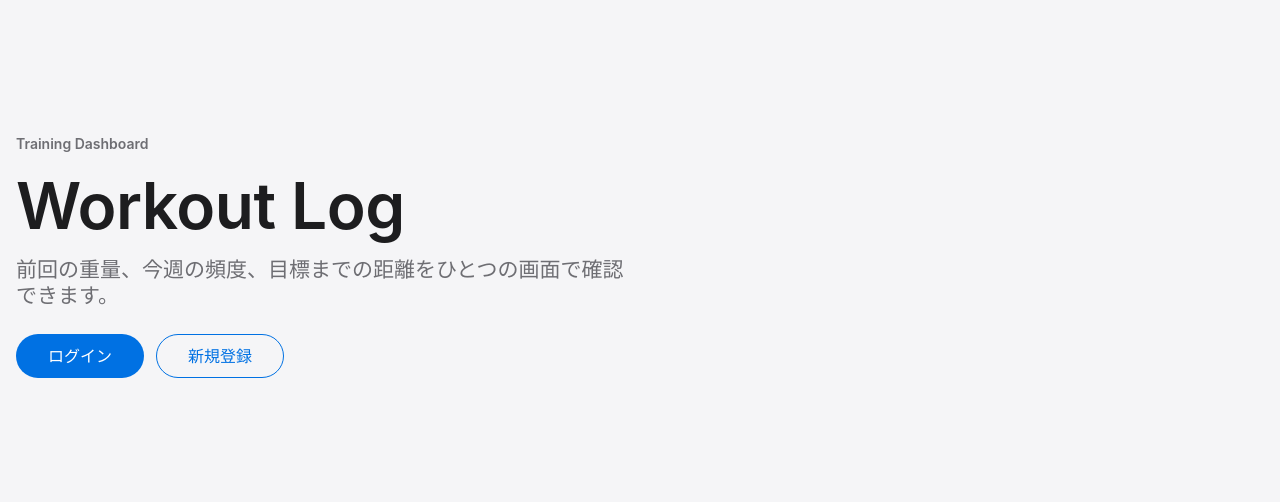
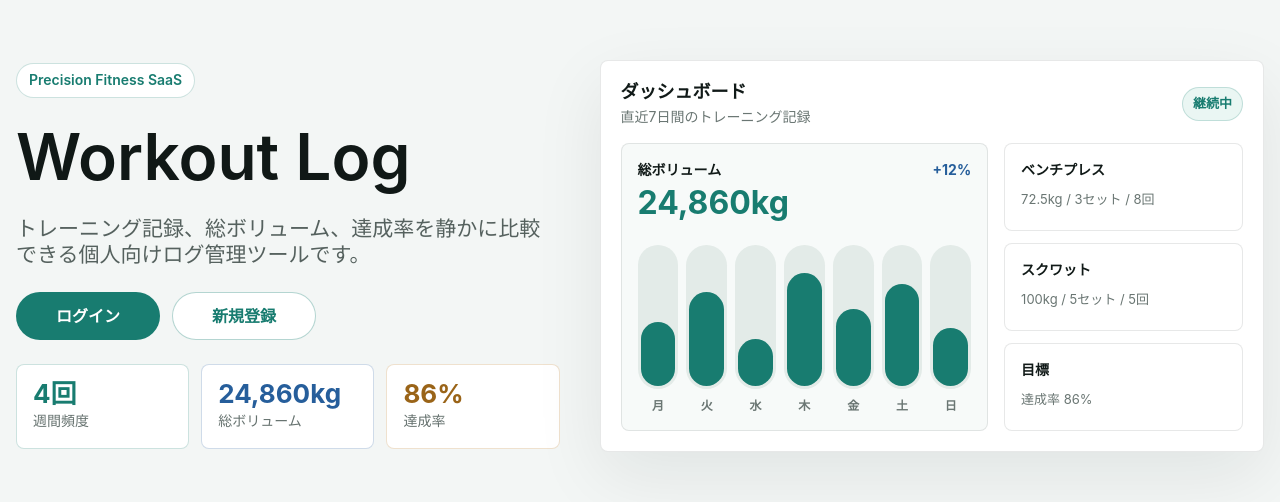
Before and after one commit to shnymywk/workout-log, a Next.js app: page / in a window 1280 px wide. Shown: the part 144-646 px from the top of the page. Built offline with nearby package versions, Linux system fonts and the light colour scheme.

Commit message:
トップページのUIを刷新

```diff
--- a/app/page.tsx
+++ b/app/page.tsx
@@ -3,30 +3,57 @@
 import Link from "next/link";
 import styled from "styled-components";
 
+const metrics = [
+  { label: "週間頻度", value: "4回", tone: "teal" },
+  { label: "総ボリューム", value: "24,860kg", tone: "blue" },
+  { label: "達成率", value: "86%", tone: "amber" }
+] as const;
+
+const chartBars = [
+  { day: "月", height: "46%" },
+  { day: "火", height: "68%" },
+  { day: "水", height: "34%" },
+  { day: "木", height: "82%" },
+  { day: "金", height: "56%" },
+  { day: "土", height: "74%" },
+  { day: "日", height: "42%" }
+] as const;
+
 const Page = styled.main`
   min-height: 100vh;
-  background: ${({ theme }) => theme.colors.backgroundElevated};
+  background: #f3f6f5;
+  color: #1b2321;
 `;
 
 const Content = styled.div`
   display: grid;
   width: min(100% - 2rem, ${({ theme }) => theme.layout.contentMaxWidth});
   min-height: 100vh;
-  align-content: center;
-  gap: ${({ theme }) => theme.space[6]};
+  align-items: center;
+  gap: ${({ theme }) => theme.space[10]};
   margin: 0 auto;
-  padding: clamp(3rem, 8vw, 6rem) 0;
+  padding: ${({ theme }) => theme.space[10]} 0;
+
+  @media (min-width: 1024px) {
+    grid-template-columns: minmax(0, 0.9fr) minmax(24rem, 1.1fr);
+    padding: ${({ theme }) => theme.space[16]} 0;
+  }
 `;
 
 const Hero = styled.section`
   display: grid;
-  gap: ${({ theme }) => theme.space[4]};
-  max-width: 46rem;
+  gap: ${({ theme }) => theme.space[6]};
+  max-width: 42rem;
 `;
 
 const Eyebrow = styled.p`
+  width: fit-content;
   margin: 0;
-  color: ${({ theme }) => theme.colors.textSecondary};
+  border: 1px solid rgba(24, 124, 112, 0.22);
+  border-radius: ${({ theme }) => theme.radii.pill};
+  background: #ffffff;
+  color: #187c70;
+  padding: 0.375rem 0.75rem;
   font-size: ${({ theme }) => theme.fontSizes.caption};
   font-weight: 600;
   letter-spacing: ${({ theme }) => theme.letterSpacing.normal};
@@ -34,18 +61,22 @@ const Eyebrow = styled.p`
 
 const Title = styled.h1`
   margin: 0;
-  color: ${({ theme }) => theme.colors.textPrimary};
+  color: #101816;
   font-family: ${({ theme }) => theme.fonts.display};
-  font-size: clamp(2.5rem, 7vw, ${({ theme }) => theme.fontSizes.pageTitle});
+  font-size: 2.75rem;
   font-weight: 600;
   line-height: ${({ theme }) => theme.lineHeights.heading};
-  letter-spacing: ${({ theme }) => theme.letterSpacing.tight};
+  letter-spacing: ${({ theme }) => theme.letterSpacing.normal};
+
+  @media (min-width: 834px) {
+    font-size: ${({ theme }) => theme.fontSizes.pageTitle};
+  }
 `;
 
 const Lead = styled.p`
   max-width: 38rem;
   margin: 0;
-  color: ${({ theme }) => theme.colors.textSecondary};
+  color: #55615e;
   font-size: ${({ theme }) => theme.fontSizes.subtitle};
   line-height: ${({ theme }) => theme.lineHeights.compact};
   letter-spacing: ${({ theme }) => theme.letterSpacing.normal};
@@ -59,31 +90,243 @@ const AuthActions = styled.div`
 
 const AuthLink = styled(Link)<{ $variant?: "primary" | "secondary" }>`
   display: inline-flex;
-  min-height: 2.75rem;
-  min-width: 8rem;
+  min-height: 3rem;
+  min-width: 9rem;
   align-items: center;
   justify-content: center;
   border: 1px solid
-    ${({ theme, $variant }) => ($variant === "secondary" ? theme.colors.appleBlue : "transparent")};
+    ${({ $variant }) => ($variant === "secondary" ? "rgba(24, 124, 112, 0.32)" : "transparent")};
   border-radius: ${({ theme }) => theme.radii.pill};
-  background: ${({ theme, $variant }) =>
-    $variant === "secondary" ? "transparent" : theme.colors.appleBlue};
-  color: ${({ theme, $variant }) => ($variant === "secondary" ? theme.colors.appleBlue : "#fff")};
+  background: ${({ $variant }) => ($variant === "secondary" ? "#ffffff" : "#187c70")};
+  color: ${({ $variant }) => ($variant === "secondary" ? "#187c70" : "#ffffff")};
   padding: 0.625rem 1.375rem;
   font-size: 1rem;
-  font-weight: 400;
+  font-weight: 600;
   line-height: 1;
   letter-spacing: ${({ theme }) => theme.letterSpacing.normal};
   transition:
     background-color 160ms ease,
+    border-color 160ms ease,
     transform 160ms ease;
 
   &:hover {
-    background: ${({ theme, $variant }) =>
-      $variant === "secondary" ? "rgba(0, 113, 227, 0.08)" : theme.colors.linkBlue};
+    border-color: ${({ $variant }) =>
+      $variant === "secondary" ? "rgba(16, 75, 68, 0.36)" : "transparent"};
+    background: ${({ $variant }) => ($variant === "secondary" ? "#edf6f4" : "#104b44")};
     text-decoration: none;
     transform: translateY(-1px);
   }
+`;
+
+const MetricGrid = styled.div`
+  display: grid;
+  grid-template-columns: repeat(3, minmax(0, 1fr));
+  gap: ${({ theme }) => theme.space[3]};
+  max-width: 38rem;
+
+  @media (max-width: 833px) {
+    grid-template-columns: 1fr;
+  }
+`;
+
+const Metric = styled.div<{ $tone: "teal" | "blue" | "amber" }>`
+  display: grid;
+  gap: ${({ theme }) => theme.space[1]};
+  border: 1px solid
+    ${({ $tone }) =>
+      $tone === "teal"
+        ? "rgba(24, 124, 112, 0.22)"
+        : $tone === "blue"
+          ? "rgba(38, 94, 155, 0.22)"
+          : "rgba(181, 119, 34, 0.22)"};
+  border-radius: ${({ theme }) => theme.radii.card};
+  background: #ffffff;
+  padding: ${({ theme }) => theme.space[4]};
+`;
+
+const MetricValue = styled.span<{ $tone: "teal" | "blue" | "amber" }>`
+  color: ${({ $tone }) =>
+    $tone === "teal" ? "#187c70" : $tone === "blue" ? "#265e9b" : "#9a6418"};
+  font-family: ${({ theme }) => theme.fonts.display};
+  font-size: 1.625rem;
+  font-weight: 700;
+  line-height: 1;
+  letter-spacing: ${({ theme }) => theme.letterSpacing.normal};
+`;
+
+const MetricLabel = styled.span`
+  color: #66726f;
+  font-size: ${({ theme }) => theme.fontSizes.caption};
+  letter-spacing: ${({ theme }) => theme.letterSpacing.normal};
+`;
+
+const Preview = styled.section`
+  display: grid;
+  gap: ${({ theme }) => theme.space[4]};
+  border: 1px solid rgba(20, 32, 29, 0.1);
+  border-radius: ${({ theme }) => theme.radii.card};
+  background: #ffffff;
+  box-shadow: rgba(12, 28, 24, 0.08) 0 24px 70px;
+  padding: ${({ theme }) => theme.space[5]};
+`;
+
+const PreviewHeader = styled.div`
+  display: flex;
+  align-items: center;
+  justify-content: space-between;
+  gap: ${({ theme }) => theme.space[4]};
+`;
+
+const PreviewTitleGroup = styled.div`
+  display: grid;
+  gap: ${({ theme }) => theme.space[1]};
+`;
+
+const PreviewTitle = styled.h2`
+  margin: 0;
+  color: #111a18;
+  font-family: ${({ theme }) => theme.fonts.display};
+  font-size: 1.125rem;
+  font-weight: 700;
+  line-height: ${({ theme }) => theme.lineHeights.compact};
+  letter-spacing: ${({ theme }) => theme.letterSpacing.normal};
+`;
+
+const PreviewMeta = styled.p`
+  margin: 0;
+  color: #6a7673;
+  font-size: ${({ theme }) => theme.fontSizes.caption};
+  letter-spacing: ${({ theme }) => theme.letterSpacing.normal};
+`;
+
+const StatusBadge = styled.span`
+  flex: 0 0 auto;
+  border: 1px solid rgba(24, 124, 112, 0.2);
+  border-radius: ${({ theme }) => theme.radii.pill};
+  background: #eaf6f3;
+  color: #187c70;
+  padding: 0.375rem 0.625rem;
+  font-size: 0.8125rem;
+  font-weight: 700;
+  letter-spacing: ${({ theme }) => theme.letterSpacing.normal};
+`;
+
+const PreviewBody = styled.div`
+  display: grid;
+  gap: ${({ theme }) => theme.space[4]};
+
+  @media (min-width: 834px) {
+    grid-template-columns: minmax(0, 1fr) minmax(12rem, 0.65fr);
+  }
+`;
+
+const ChartPanel = styled.div`
+  display: grid;
+  min-height: 18rem;
+  gap: ${({ theme }) => theme.space[4]};
+  border: 1px solid rgba(20, 32, 29, 0.1);
+  border-radius: ${({ theme }) => theme.radii.card};
+  background: #f7faf9;
+  padding: ${({ theme }) => theme.space[4]};
+`;
+
+const ChartHeader = styled.div`
+  display: flex;
+  align-items: start;
+  justify-content: space-between;
+  gap: ${({ theme }) => theme.space[3]};
+`;
+
+const ChartTitle = styled.p`
+  margin: 0;
+  color: #111a18;
+  font-size: ${({ theme }) => theme.fontSizes.caption};
+  font-weight: 700;
+  letter-spacing: ${({ theme }) => theme.letterSpacing.normal};
+`;
+
+const ChartValue = styled.p`
+  margin: ${({ theme }) => theme.space[1]} 0 0;
+  color: #187c70;
+  font-family: ${({ theme }) => theme.fonts.display};
+  font-size: 2rem;
+  font-weight: 700;
+  line-height: ${({ theme }) => theme.lineHeights.heading};
+  letter-spacing: ${({ theme }) => theme.letterSpacing.normal};
+`;
+
+const ChartDelta = styled.span`
+  color: #265e9b;
+  font-size: ${({ theme }) => theme.fontSizes.caption};
+  font-weight: 700;
+  letter-spacing: ${({ theme }) => theme.letterSpacing.normal};
+`;
+
+const Bars = styled.div`
+  display: grid;
+  grid-template-columns: repeat(7, minmax(0, 1fr));
+  align-items: end;
+  gap: ${({ theme }) => theme.space[2]};
+`;
+
+const BarGroup = styled.div`
+  display: grid;
+  min-width: 0;
+  gap: ${({ theme }) => theme.space[2]};
+  justify-items: center;
+`;
+
+const BarTrack = styled.div`
+  display: flex;
+  width: 100%;
+  height: 9rem;
+  align-items: end;
+  border-radius: ${({ theme }) => theme.radii.pill};
+  background: #e3ebe8;
+  padding: 0.1875rem;
+`;
+
+const Bar = styled.span<{ $height: string }>`
+  width: 100%;
+  height: ${({ $height }) => $height};
+  border-radius: ${({ theme }) => theme.radii.pill};
+  background: #187c70;
+`;
+
+const BarLabel = styled.span`
+  color: #6a7673;
+  font-size: 0.75rem;
+  font-weight: 700;
+  letter-spacing: ${({ theme }) => theme.letterSpacing.normal};
+`;
+
+const LogList = styled.div`
+  display: grid;
+  gap: ${({ theme }) => theme.space[3]};
+`;
+
+const LogItem = styled.div`
+  display: grid;
+  gap: ${({ theme }) => theme.space[1]};
+  border: 1px solid rgba(20, 32, 29, 0.1);
+  border-radius: ${({ theme }) => theme.radii.card};
+  background: #ffffff;
+  padding: ${({ theme }) => theme.space[4]};
+`;
+
+const LogName = styled.p`
+  margin: 0;
+  color: #111a18;
+  font-size: ${({ theme }) => theme.fontSizes.caption};
+  font-weight: 700;
+  letter-spacing: ${({ theme }) => theme.letterSpacing.normal};
+`;
+
+const LogDetail = styled.p`
+  margin: 0;
+  color: #6a7673;
+  font-size: 0.8125rem;
+  letter-spacing: ${({ theme }) => theme.letterSpacing.normal};
 `;
 
 export default function HomePage() {
@@ -91,17 +334,76 @@ export default function HomePage() {
     <Page>
       <Content>
         <Hero>
-          <Eyebrow>Training Dashboard</Eyebrow>
+          <Eyebrow>Precision Fitness SaaS</Eyebrow>
           <Title>Workout Log</Title>
-          <Lead>前回の重量、今週の頻度、目標までの距離をひとつの画面で確認できます。</Lead>
+          <Lead>
+            トレーニング記録、総ボリューム、達成率を静かに比較できる個人向けログ管理ツールです。
+          </Lead>
+
+          <AuthActions aria-label="認証メニュー">
+            <AuthLink href="/login">ログイン</AuthLink>
+            <AuthLink href="/login?mode=signUp" $variant="secondary">
+              新規登録
+            </AuthLink>
+          </AuthActions>
+
+          <MetricGrid aria-label="主要メトリック">
+            {metrics.map((metric) => (
+              <Metric key={metric.label} $tone={metric.tone}>
+                <MetricValue $tone={metric.tone}>{metric.value}</MetricValue>
+                <MetricLabel>{metric.label}</MetricLabel>
+              </Metric>
+            ))}
+          </MetricGrid>
         </Hero>
 
-        <AuthActions aria-label="認証メニュー">
-          <AuthLink href="/login">ログイン</AuthLink>
-          <AuthLink href="/login?mode=signUp" $variant="secondary">
-            新規登録
-          </AuthLink>
-        </AuthActions>
+        <Preview aria-label="Workout Logの画面プレビュー">
+          <PreviewHeader>
+            <PreviewTitleGroup>
+              <PreviewTitle>ダッシュボード</PreviewTitle>
+              <PreviewMeta>直近7日間のトレーニング記録</PreviewMeta>
+            </PreviewTitleGroup>
+            <StatusBadge>継続中</StatusBadge>
+          </PreviewHeader>
+
+          <PreviewBody>
+            <ChartPanel>
+              <ChartHeader>
+                <div>
+                  <ChartTitle>総ボリューム</ChartTitle>
+                  <ChartValue>24,860kg</ChartValue>
+                </div>
+                <ChartDelta>+12%</ChartDelta>
+              </ChartHeader>
+
+              <Bars aria-label="週間ボリューム">
+                {chartBars.map((bar) => (
+                  <BarGroup key={bar.day}>
+                    <BarTrack>
+                      <Bar $height={bar.height} />
+                    </BarTrack>
+                    <BarLabel>{bar.day}</BarLabel>
+                  </BarGroup>
+                ))}
+              </Bars>
+            </ChartPanel>
+
+            <LogList aria-label="最近の記録">
+              <LogItem>
+                <LogName>ベンチプレス</LogName>
+                <LogDetail>72.5kg / 3セット / 8回</LogDetail>
+              </LogItem>
+              <LogItem>
+                <LogName>スクワット</LogName>
+                <LogDetail>100kg / 5セット / 5回</LogDetail>
+              </LogItem>
+              <LogItem>
+                <LogName>目標</LogName>
+                <LogDetail>達成率 86%</LogDetail>
+              </LogItem>
+            </LogList>
+          </PreviewBody>
+        </Preview>
       </Content>
     </Page>
   );
```
